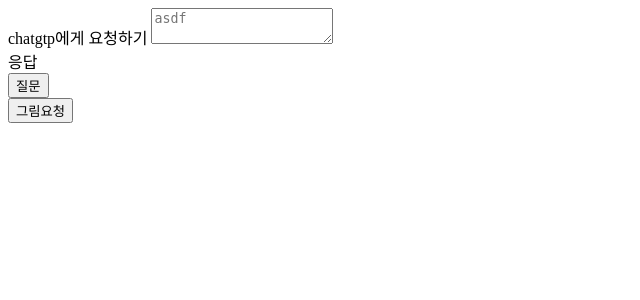
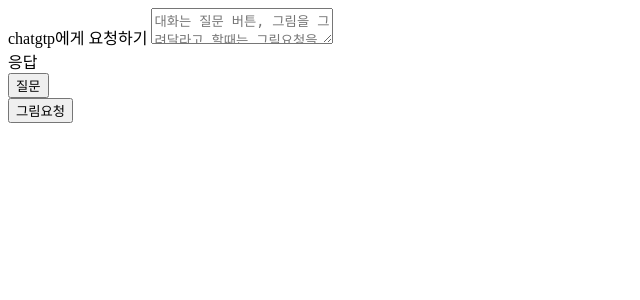
Before and after one commit to P-uyoung/KT_MP7, a Django app: page /chatgpt/ in a window 1280 px wide. Shown: the top 300 px of the page, without its empty margins (0-640 px from the left). Run offline with Django 4.2, Linux system fonts and the light colour scheme.

Commit message:
placeholder처리함

```diff
--- a/chatgpt/templates/chatgpt/index.html
+++ b/chatgpt/templates/chatgpt/index.html
@@ -6,7 +6,7 @@
     {% csrf_token %}
     <div id="file-module-0">
         <label>chatgtp에게 요청하기</label>
-        <textarea id="question" name="question" placeholder="asdf"></textarea>
+        <textarea id="question" name="question" placeholder="대화는 질문 버튼, 그림을 그려달라고 할때는 그림요청을 누르세요."></textarea>
     </div>
     <div>
         <label>응답</label>
```
